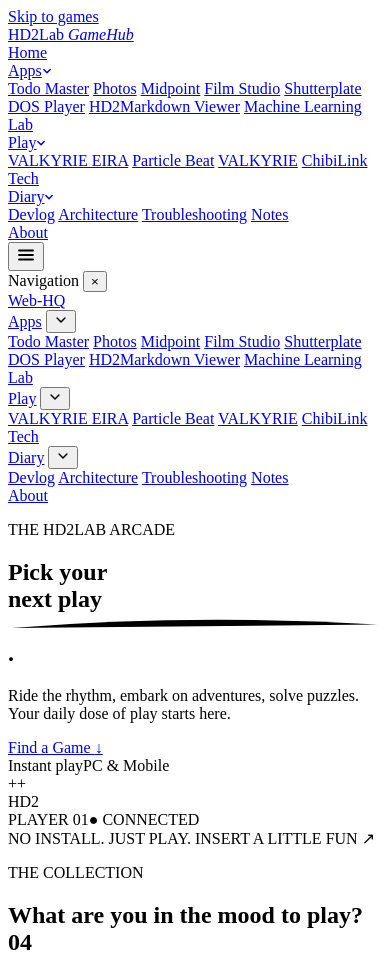
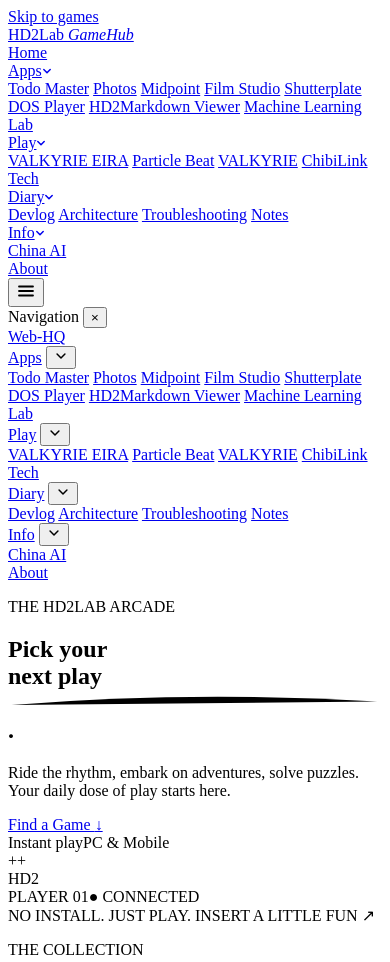
Before and after one commit to HyangDan2/GameHub, a website with bundled scripts: page index.html in a window 390 px wide. Shown: the top 962 px of the page. Built offline with nearby package versions, Linux system fonts and the light colour scheme.

Commit message:
feat(nav): 상단 내비·모바일 드로어에 Info 아코디언 추가 (#18)

```diff
--- a/index.html
+++ b/index.html
@@ -73,6 +73,12 @@
             <a class="nav-dropdown-link" href="https://hyangdan2.github.io/diary/categories/notes/">Notes</a>
           </nav>
         </div>
+        <div class="nav-dropdown" data-nav-group="info">
+          <a class="nav-tab" href="https://hyangdan2.github.io/InformationHub/">Info<span class="nav-caret" aria-hidden="true"><svg width="10" height="10" viewBox="0 0 10 10" focusable="false"><path d="M1.8 3.5 5 6.7l3.2-3.2" fill="none" stroke="currentColor" stroke-width="1.5" stroke-linecap="round" stroke-linejoin="round"/></svg></span></a>
+          <nav class="nav-dropdown-panel" aria-label="Info sections">
+            <a class="nav-dropdown-link" href="https://hyangdan2.github.io/InformationHub/china-ai/">China AI</a>
+          </nav>
+        </div>
         <a class="nav-tab" href="https://hyangdan2.github.io/about/">About</a>
       </nav>
       <button class="menu-button" type="button" aria-label="Open menu" aria-expanded="false" aria-controls="mobile-drawer">
@@ -135,6 +141,17 @@
           <a class="drawer-subitem" href="https://hyangdan2.github.io/diary/categories/notes/">Notes</a>
         </div>
       </div>
+      <div class="drawer-group" data-drawer-group="info">
+        <div class="drawer-split">
+          <a class="drawer-item" href="https://hyangdan2.github.io/InformationHub/">Info</a>
+          <button class="drawer-toggle" type="button" aria-expanded="false" aria-controls="drawer-info" aria-label="Info sections">
+            <span class="drawer-caret" aria-hidden="true"><svg width="14" height="14" viewBox="0 0 16 16" focusable="false"><path d="M3.5 5.75 8 10.25l4.5-4.5" fill="none" stroke="currentColor" stroke-width="1.7" stroke-linecap="round" stroke-linejoin="round"/></svg></span>
+          </button>
+        </div>
+        <div class="drawer-sub" id="drawer-info">
+          <a class="drawer-subitem" href="https://hyangdan2.github.io/InformationHub/china-ai/">China AI</a>
+        </div>
+      </div>
       <a class="drawer-item" href="https://hyangdan2.github.io/about/">About</a>
     </nav>
   </aside>
```
Also changed, not shown: tests/browser/hub.spec.js (+46 -13 lines).
